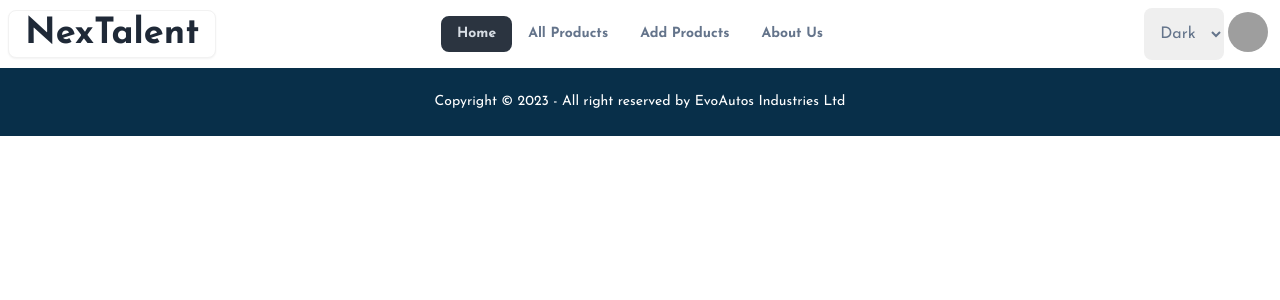
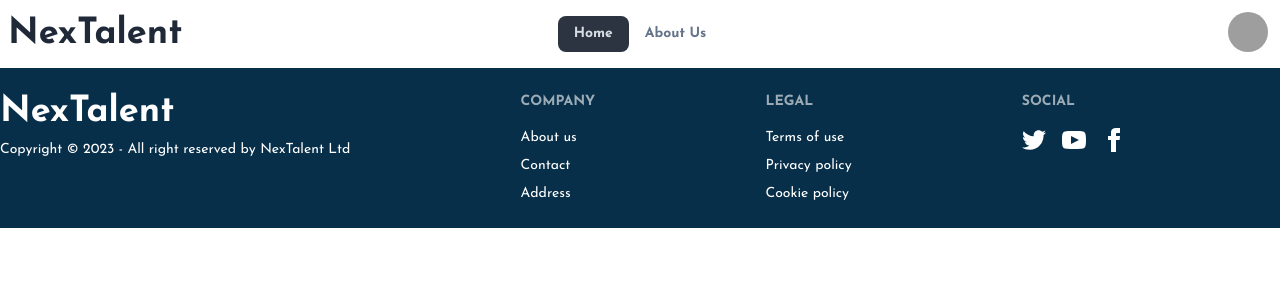
Before and after one commit to TanzilRayhan/NexTalent, a React (Vite) app: page / in a window 1280 px wide. Shown: the top 300 px of the page. Built offline with nearby package versions, Linux system fonts and the light colour scheme; grey boxes are pictures that could not be loaded.

Commit message:
Navbar & Footer added

```diff
--- a/package.json
+++ b/package.json
@@ -22,7 +22,7 @@
     "@types/react-dom": "^18.2.7",
     "@vitejs/plugin-react": "^4.0.3",
     "autoprefixer": "^10.4.16",
-    "daisyui": "^3.9.4",
+    "daisyui": "^4.3.1",
     "eslint": "^8.45.0",
     "eslint-plugin-react": "^7.32.2",
     "eslint-plugin-react-hooks": "^4.6.0",
--- a/src/components/Footer.jsx
+++ b/src/components/Footer.jsx
@@ -1,10 +1,32 @@
 const Footer = () => {
   return (
-    <div>
-      <footer className="footer footer-center p-6 bg-sky-950 text-white text-base-content">
+    <div className=" bg-sky-950 text-white ">
+      <footer className="max-w-7xl mx-auto footer py-6">
         <aside>
-          <p>Copyright © 2023 - All right reserved by EvoAutos Industries Ltd</p>
+          <a className=" normal-case font-bold text-4xl">NexTalent</a>
+          <p>Copyright © 2023 - All right reserved by NexTalent Ltd</p>
         </aside>
+        <nav>
+          <header className="footer-title">Company</header>
+            <a className="link link-hover">About us</a>
+            <a className="link link-hover">Contact</a>
+            <a className="link link-hover">Address</a>
+
+        </nav>
+        <nav>
+          <header className="footer-title">Legal</header>
+          <a className="link link-hover">Terms of use</a>
+          <a className="link link-hover">Privacy policy</a>
+          <a className="link link-hover">Cookie policy</a>
+        </nav>
+        <nav>
+          <header className="footer-title">Social</header>
+          <div className="grid grid-flow-col gap-4">
+            <a><svg xmlns="http://www.w3.org/2000/svg" width="24" height="24" viewBox="0 0 24 24" className="fill-current"><path d="M24 4.557c-.883.392-1.832.656-2.828.775 1.017-.609 1.798-1.574 2.165-2.724-.951.564-2.005.974-3.127 1.195-.897-.957-2.178-1.555-3.594-1.555-3.179 0-5.515 2.966-4.797 6.045-4.091-.205-7.719-2.165-10.148-5.144-1.29 2.213-.669 5.108 1.523 6.574-.806-.026-1.566-.247-2.229-.616-.054 2.281 1.581 4.415 3.949 4.89-.693.188-1.452.232-2.224.084.626 1.956 2.444 3.379 4.6 3.419-2.07 1.623-4.678 2.348-7.29 2.04 2.179 1.397 4.768 2.212 7.548 2.212 9.142 0 14.307-7.721 13.995-14.646.962-.695 1.797-1.562 2.457-2.549z"></path></svg></a>
+            <a><svg xmlns="http://www.w3.org/2000/svg" width="24" height="24" viewBox="0 0 24 24" className="fill-current"><path d="M19.615 3.184c-3.604-.246-11.631-.245-15.23 0-3.897.266-4.356 2.62-4.385 8.816.029 6.185.484 8.549 4.385 8.816 3.6.245 11.626.246 15.23 0 3.897-.266 4.356-2.62 4.385-8.816-.029-6.185-.484-8.549-4.385-8.816zm-10.615 12.816v-8l8 3.993-8 4.007z"></path></svg></a>
+            <a><svg xmlns="http://www.w3.org/2000/svg" width="24" height="24" viewBox="0 0 24 24" className="fill-current"><path d="M9 8h-3v4h3v12h5v-12h3.642l.358-4h-4v-1.667c0-.955.192-1.333 1.115-1.333h2.885v-5h-3.808c-3.596 0-5.192 1.583-5.192 4.615v3.385z"></path></svg></a>
+          </div>
+        </nav>
       </footer>
     </div>
   );
--- a/src/components/Navbar.jsx
+++ b/src/components/Navbar.jsx
@@ -6,8 +6,6 @@
   const navLinks = (
     <>
       <li><NavLink className="font-bold text-slate-500" to="/">Home</NavLink></li>
-      <li><NavLink className="font-bold text-slate-500" to="/allProducts">All Products</NavLink></li>
-      <li><NavLink className="font-bold text-slate-500" to="/addProducts">Add Products</NavLink></li>
       <li><NavLink className="font-bold text-slate-500" to="/about">About Us</NavLink></li>
     </>
   )
@@ -24,7 +22,7 @@
               {navLinks}
             </ul>
           </div>
-          <a className="btn bg-white normal-case font-bold text-4xl">NexTalent</a>
+          <a className=" normal-case font-bold text-4xl">NexTalent</a>
         </div>
         <div className="navbar-center hidden lg:flex">
           <ul className="menu menu-horizontal px-1">
@@ -33,14 +31,6 @@
         </div>
         <div className="navbar-end">
           <div className="flex justify-center">
-            <select className="w-16 lg:w-20 rounded-lg text-slate-500 text-center" data-choose-theme>
-              <option disabled value="">
-                Pick a theme
-              </option>
-              <option value="">Dark</option>
-              <option value="light">Light</option>
-            </select>
-
             <div className="dropdown z-50 dropdown-end">
               <label tabIndex={0} className="btn btn-ghost btn-circle avatar">
                 <div className="w-10 rounded-full">
```
Also changed, not shown: 1 other file (tests, documents, lock files or other folders).
